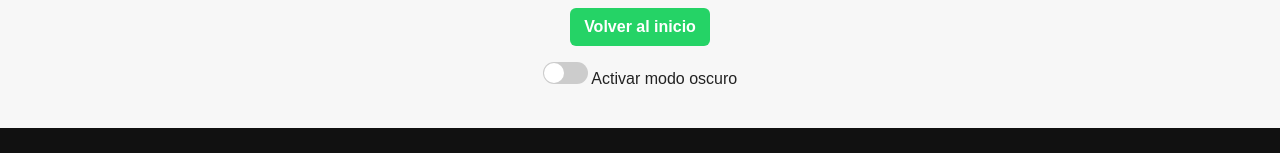
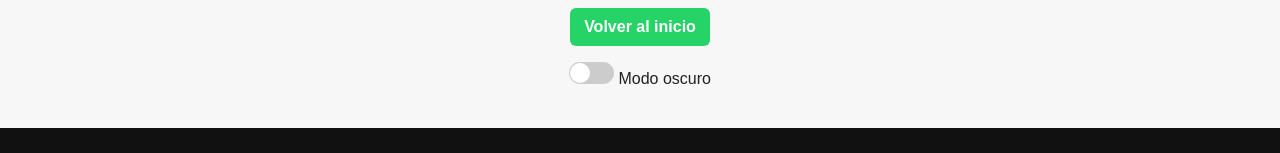
Before and after one commit to Cristopher-Delao/refaccionaria-demo, a plain HTML site: page catalogo.html in a window 1280 px wide. Shown: the part 528-681 px from the top of the page. Drawn offline with Linux system fonts and the light colour scheme.

Commit message:
Actualización pequeña en el código

```diff
--- a/catalogo.html
+++ b/catalogo.html
@@ -21,7 +21,7 @@
     <div style="text-align: center; margin: 1rem;">
         <label>
         <input type="checkbox" id="darkModeToggle" />
-        Activar modo oscuro
+        Modo oscuro
         </label>
     </div>
     <div id="footer"></div>
```
Also changed, not shown: contacto.html (+1 -1 lines), index.html (+1 -1 lines), nosotros.html (+1 -1 lines), 1 other file.
